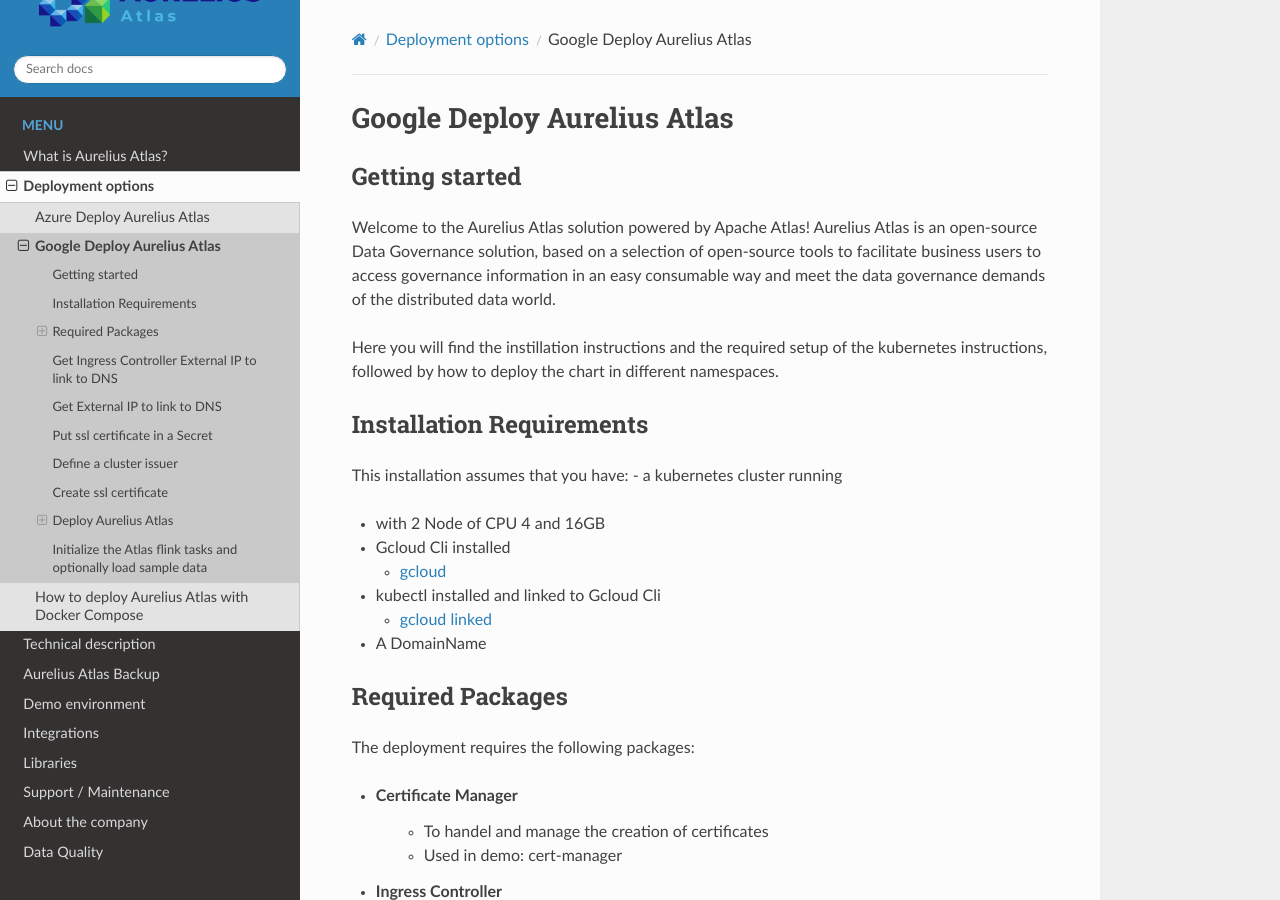
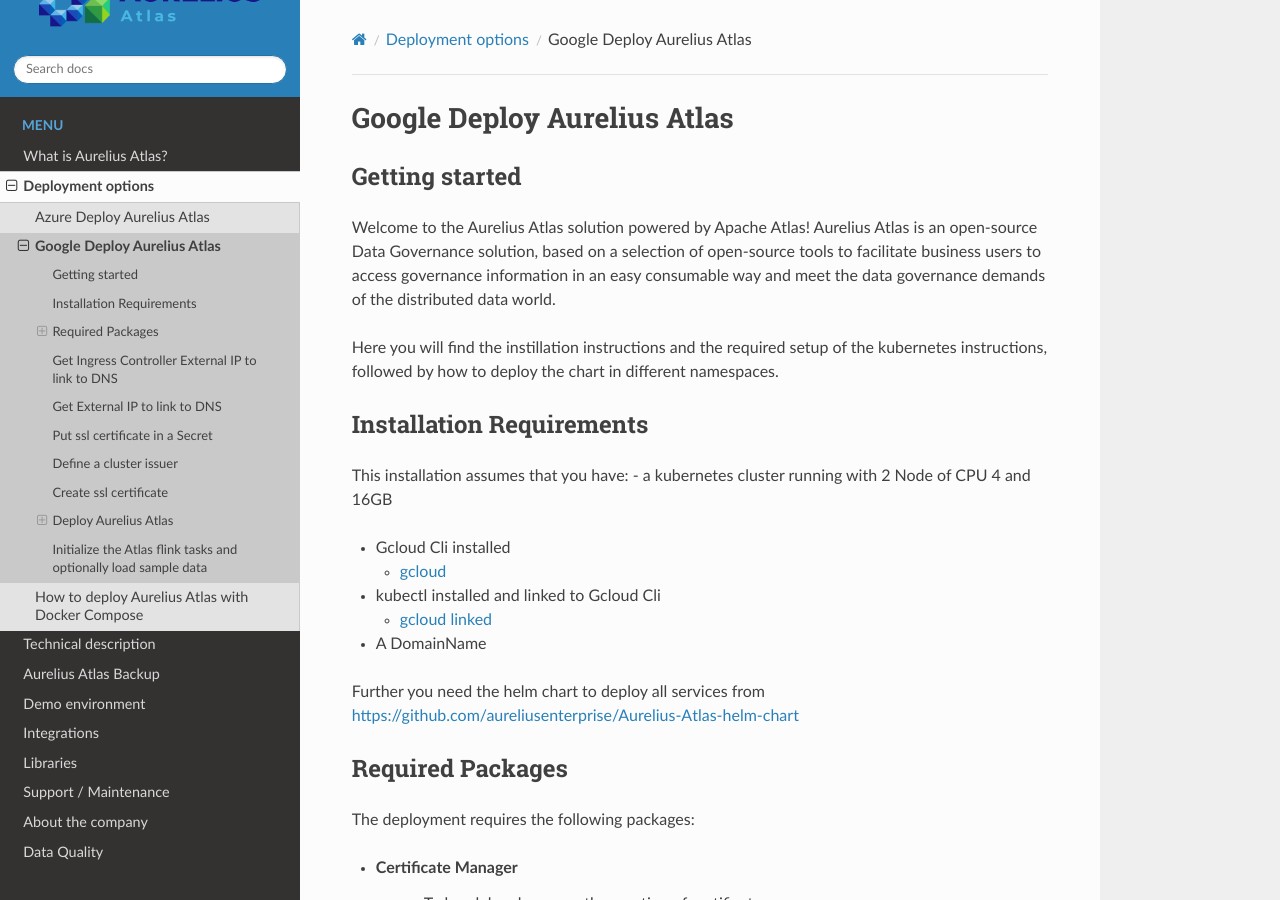
Before and after one commit to aureliusenterprise/doc_technical_manual, a Sphinx documentation site: the page built from DOc/docs/source/Options/Deployment/helm_google_deployment.rst, in a window 1280 px wide and 900 px high. Built offline with Sphinx 7.4.7 and the Read the Docs theme 2.0.0, drawn with Linux system fonts in a browser that asks for light colours; pages that are not in the unit, such as notebooks, are missing from menus.

Commit message:
added links to the github repositories

```diff
--- a/DOc/docs/source/Options/Deployment/docker_compose_deployment.rst
+++ b/DOc/docs/source/Options/Deployment/docker_compose_deployment.rst
@@ -29,6 +29,8 @@
 - docker compose
 
 Please ensure that you have these components installed on both the host and client machines for a successful deployment
+
+In addition you need the docker compose file from https://github.com/aureliusenterprise/Aurelius-Atlas-docker-compose.
 
 How to connect to the docker-compose environment?
 -------------------------------------------------
--- a/DOc/docs/source/Options/Deployment/helm_azure_deployment.rst
+++ b/DOc/docs/source/Options/Deployment/helm_azure_deployment.rst
@@ -18,9 +18,9 @@
 Installation Requirements
 -------------------------
 
-This installation assumes that you have: - a kubernetes cluster running
+This installation assumes that you have:
 
-- with 2 Node of CPU 4 and 16GB
+- a kubernetes cluster running with 2 Node of CPU 4 and 16GB
 
 - Chosen Azure Cli installed
 
@@ -29,6 +29,8 @@
 - kubectl installed and linked to Azure Cli
 
   - `az linked <https://learn.microsoft.com/en-us/azure/aks/learn/quick-kubernetes-deploy-cli#connect-to-the-cluster>`__
+
+Further you need the helm chart to deploy all services from https://github.com/aureliusenterprise/Aurelius-Atlas-helm-chart
 
 Required Packages
 -----------------
--- a/DOc/docs/source/Options/Deployment/helm_google_deployment.rst
+++ b/DOc/docs/source/Options/Deployment/helm_google_deployment.rst
@@ -18,9 +18,8 @@
 Installation Requirements
 -------------------------
 
-This installation assumes that you have: - a kubernetes cluster running
-
-- with 2 Node of CPU 4 and 16GB
+This installation assumes that you have:
+- a kubernetes cluster running with 2 Node of CPU 4 and 16GB
 
 - Gcloud Cli installed
 
@@ -31,6 +30,9 @@
   - `gcloud linked <https://cloud.google.com/kubernetes-engine/docs/how-to/cluster-access-for-kubectl#gcloud>`__
 
 - A DomainName
+
+Further you need the helm chart to deploy all services from https://github.com/aureliusenterprise/Aurelius-Atlas-helm-chart
+
 
 Required Packages
 -----------------
```
Also changed, not shown: 2 other files.
